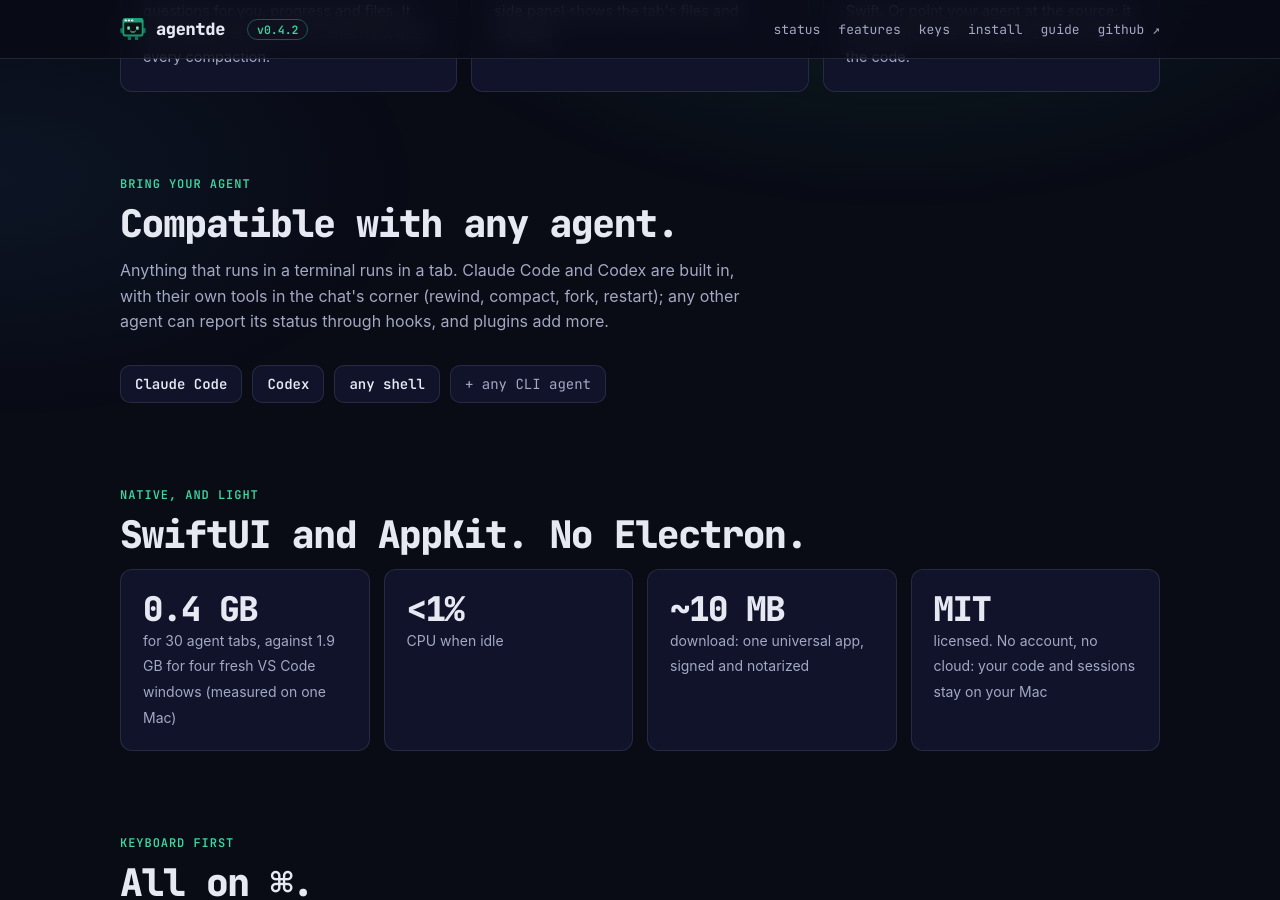
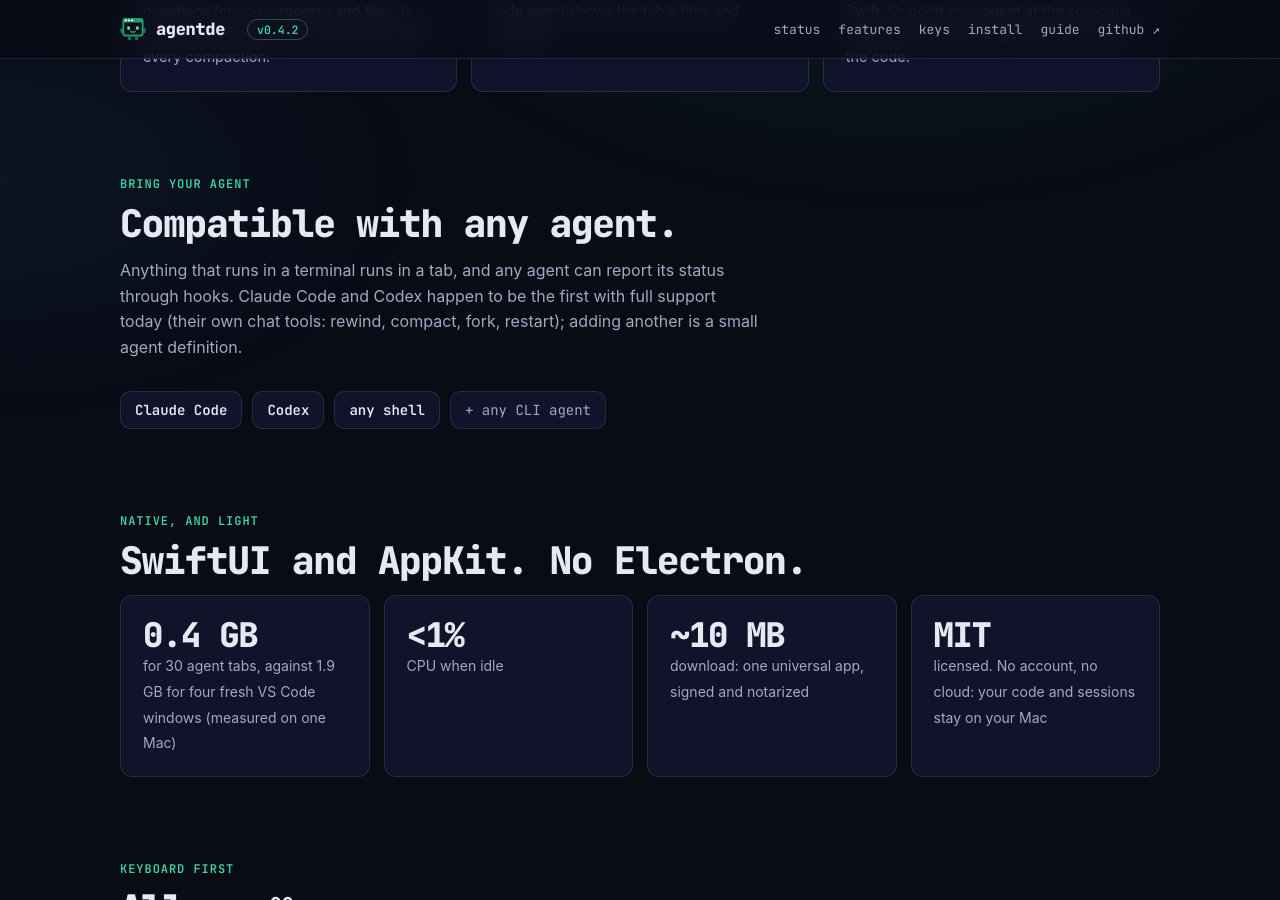
Before and after one commit to AgentDE/agentde, a Jekyll site: the page docs/index.html, which Jekyll copies as it is, in a window 1280 px wide and 900 px high, scrolled down 2298 px. Built offline with Jekyll 4.4.1, drawn with Linux system fonts in a browser that asks for light colours.

Commit message:
Site: any agent works

```diff
--- a/docs/index.html
+++ b/docs/index.html
@@ -221,7 +221,7 @@
     <section id="agents">
       <p class="eyebrow">Bring your agent</p>
       <h2>Compatible with any agent.</h2>
-      <p class="sub">Anything that runs in a terminal runs in a tab. Claude Code and Codex are built in, with their own tools in the chat's corner (rewind, compact, fork, restart); any other agent can report its status through hooks, and plugins add more.</p>
+      <p class="sub">Anything that runs in a terminal runs in a tab, and any agent can report its status through hooks. Claude Code and Codex happen to be the first with full support today (their own chat tools: rewind, compact, fork, restart); adding another is a small agent definition.</p>
       <div class="agents"><span class="agent">Claude Code</span><span class="agent">Codex</span><span class="agent">any shell</span><span class="agent more">+ any CLI agent</span></div>
     </section>
 
```
